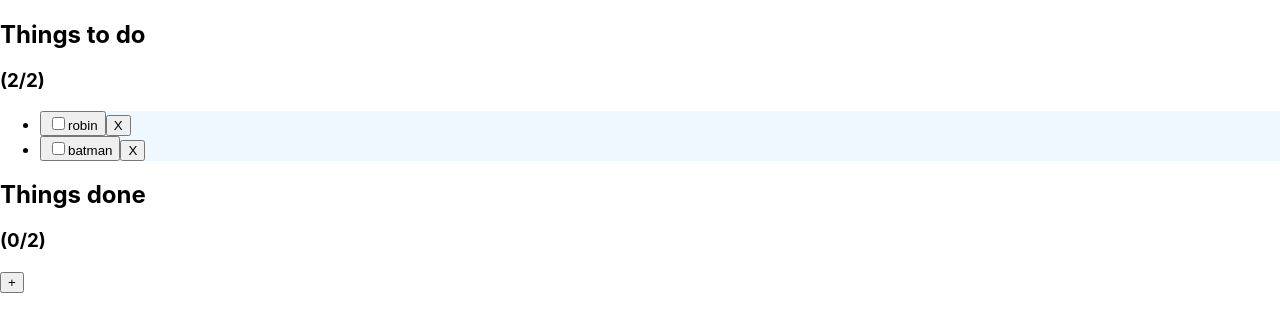
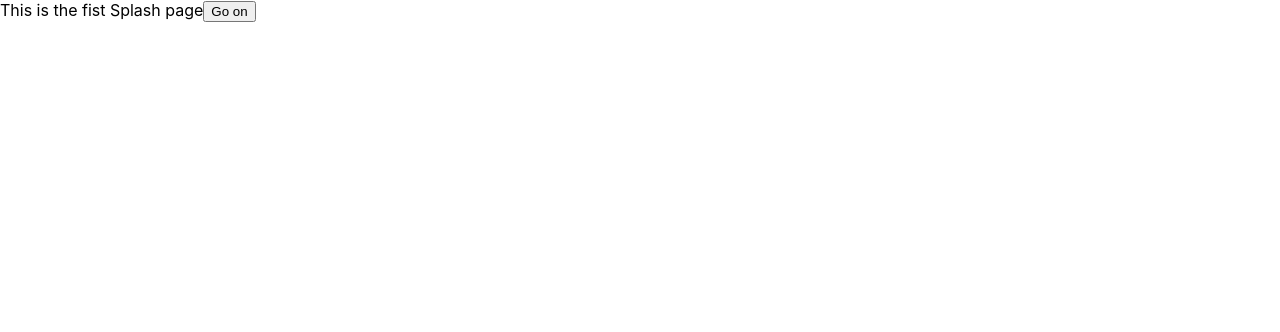
Before and after one commit to MarcoMaz/renato-do-list, a React (Create React App) app: page /intro-1 in a window 1280 px wide. Shown: the top 332 px of the page. Built offline with nearby package versions, Linux system fonts and the light colour scheme.

Commit message:
fix( structure ): fix routes

```diff
--- a/src/App.tsx
+++ b/src/App.tsx
@@ -2,108 +2,37 @@
 
 // Styling
 import './App.scss';
+
+import { BrowserRouter as Router, Route } from 'react-router-dom';
 
 import { PersistGate } from 'redux-persist/integration/react';
 import { persistStore } from 'redux-persist';
 
 // Redux
 import { Provider } from 'react-redux';
-import { useState } from 'react';
-import { useAppSelector } from './state/hooks';
 import store from './state/store';
 
-// Components
-import Button from './components/core/Button';
-import ThingsTodo from './components/ThingsTodo';
-import ThingsDone from './components/ThingsDone';
-import AddTask from './components/AddTask';
-import Modal from './components/Modal';
-import Toast from './components/Toast';
+// Views
+import LandingView from './views/LandingView';
+import IntroView1 from './views/IntroView1';
+import MainView from './views/MainView';
 
 const persistor = persistStore(store);
 
-function App() {
-  const tasks = useAppSelector((state) => state.task);
-  const completedTodos = useAppSelector((state) =>
-    state.task.map((task) => task.isCompleted),
-  );
-
-  const numberOfThingsTotal = tasks.length;
-  const numberOfThingsDone = completedTodos.filter(Boolean).length;
-  const numberOfThingsTodo = numberOfThingsTotal - numberOfThingsDone;
-
-  const [newItemText, setItemText] = useState('');
-  const [newSpeed, setSpeed] = useState(30);
-  const [newUrgency, setUrgency] = useState(50);
-  const [newFun, setFun] = useState(11);
-
-  const [editIndex, setEditIndex] = useState(0);
-
-  const [showAddTask, setShowAddTask] = useState(false);
-
-  const [modifyTask, setModifyTask] = useState(false);
-
-  const [showModal, setShowModal] = useState(false);
-
-  const [showToast, setShowToast] = useState(false);
-
+const App = () => {
   return (
     <Provider store={store}>
       <PersistGate loading={null} persistor={persistor}>
         <div className="App">
-          <ThingsTodo
-            numberOfThingsTodo={numberOfThingsTodo}
-            numberOfThingsTotal={numberOfThingsTotal}
-            tasks={tasks}
-            setSpeed={setSpeed}
-            setUrgency={setUrgency}
-            setFun={setFun}
-            setEditIndex={setEditIndex}
-            setShowAddTask={setShowAddTask}
-            setItemText={setItemText}
-            setModifyTask={setModifyTask}
-            setShowModal={setShowModal}
-          />
-          <ThingsDone
-            numberOfThingsDone={numberOfThingsDone}
-            numberOfThingsTotal={numberOfThingsTotal}
-            tasks={tasks}
-          />
-          {!showAddTask && (
-            <Button
-              type="button"
-              label="+"
-              onClick={() => setShowAddTask(true)}
-            />
-          )}
-          {showAddTask && (
-            <AddTask
-              editIndex={editIndex}
-              itemText={newItemText}
-              speed={newSpeed}
-              urgency={newUrgency}
-              fun={newFun}
-              setItemText={setItemText}
-              setShowCreateNew={setShowAddTask}
-              setSpeed={setSpeed}
-              setUrgency={setUrgency}
-              setFun={setFun}
-              modifyTask={modifyTask}
-              setModifyTask={setModifyTask}
-            />
-          )}
-          {showModal && (
-            <Modal
-              tasks={tasks}
-              setShowModal={setShowModal}
-              setShowToast={setShowToast}
-            />
-          )}
-          {showToast && <Toast />}
+          <Router>
+            <Route exact path="/" component={LandingView} />
+            <Route path="/intro-1" component={IntroView1} />
+            <Route path="/main" component={MainView} />
+          </Router>
         </div>
       </PersistGate>
     </Provider>
   );
-}
+};
 
 export default App;
--- /dev/null
+++ b/src/views/IntroView1.tsx
@@ -0,0 +1,15 @@
+import { FunctionComponent } from 'react';
+import { Link } from 'react-router-dom';
+
+export const IntroView1: FunctionComponent = () => {
+  return (
+    <div>
+      This is the fist Splash page
+      <Link to="/main">
+        <button type="button">Go on</button>
+      </Link>
+    </div>
+  );
+};
+
+export default IntroView1;
--- /dev/null
+++ b/src/views/LandingView.tsx
@@ -0,0 +1,15 @@
+import { FunctionComponent } from 'react';
+import { Link } from 'react-router-dom';
+
+export const LandingView: FunctionComponent = () => {
+  return (
+    <div>
+      This is the Landing page
+      <Link to="/intro-1">
+        <button type="button">Go on</button>
+      </Link>
+    </div>
+  );
+};
+
+export default LandingView;
--- /dev/null
+++ b/src/views/MainView.tsx
@@ -0,0 +1,89 @@
+import { FunctionComponent, useState } from 'react';
+
+// Components
+import Button from '../components/core/Button';
+import ThingsTodo from '../components/ThingsTodo';
+import ThingsDone from '../components/ThingsDone';
+import AddTask from '../components/AddTask';
+import Modal from '../components/Modal';
+import Toast from '../components/Toast';
+
+import { useAppSelector } from '../state/hooks';
+
+export const MainView: FunctionComponent = () => {
+  const tasks = useAppSelector((state) => state.task);
+  const completedTodos = useAppSelector((state) =>
+    state.task.map((task) => task.isCompleted),
+  );
+
+  const numberOfThingsTotal = tasks.length;
+  const numberOfThingsDone = completedTodos.filter(Boolean).length;
+  const numberOfThingsTodo = numberOfThingsTotal - numberOfThingsDone;
+
+  const [newItemText, setItemText] = useState('');
+  const [newSpeed, setSpeed] = useState(30);
+  const [newUrgency, setUrgency] = useState(50);
+  const [newFun, setFun] = useState(11);
+
+  const [editIndex, setEditIndex] = useState(0);
+
+  const [showAddTask, setShowAddTask] = useState(false);
+
+  const [modifyTask, setModifyTask] = useState(false);
+
+  const [showModal, setShowModal] = useState(false);
+
+  const [showToast, setShowToast] = useState(false);
+
+  return (
+    <div>
+      <ThingsTodo
+        numberOfThingsTodo={numberOfThingsTodo}
+        numberOfThingsTotal={numberOfThingsTotal}
+        tasks={tasks}
+        setSpeed={setSpeed}
+        setUrgency={setUrgency}
+        setFun={setFun}
+        setEditIndex={setEditIndex}
+        setShowAddTask={setShowAddTask}
+        setItemText={setItemText}
+        setModifyTask={setModifyTask}
+        setShowModal={setShowModal}
+      />
+      <ThingsDone
+        numberOfThingsDone={numberOfThingsDone}
+        numberOfThingsTotal={numberOfThingsTotal}
+        tasks={tasks}
+      />
+      {!showAddTask && (
+        <Button type="button" label="+" onClick={() => setShowAddTask(true)} />
+      )}
+      {showAddTask && (
+        <AddTask
+          editIndex={editIndex}
+          itemText={newItemText}
+          speed={newSpeed}
+          urgency={newUrgency}
+          fun={newFun}
+          setItemText={setItemText}
+          setShowCreateNew={setShowAddTask}
+          setSpeed={setSpeed}
+          setUrgency={setUrgency}
+          setFun={setFun}
+          modifyTask={modifyTask}
+          setModifyTask={setModifyTask}
+        />
+      )}
+      {showModal && (
+        <Modal
+          tasks={tasks}
+          setShowModal={setShowModal}
+          setShowToast={setShowToast}
+        />
+      )}
+      {showToast && <Toast />}
+    </div>
+  );
+};
+
+export default MainView;
```
Also changed, not shown: src/views/Home.tsx (deleted, +0 -9 lines).
